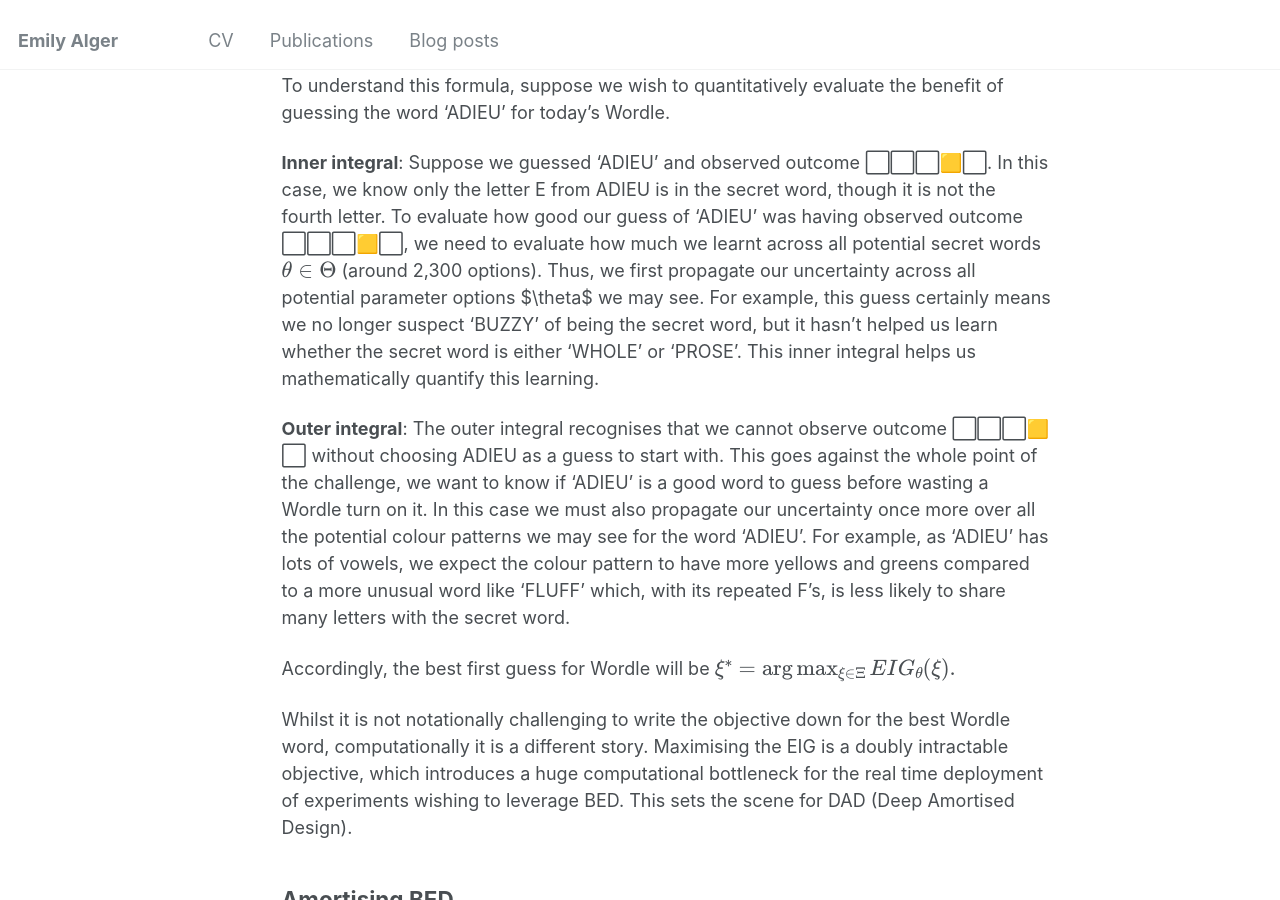
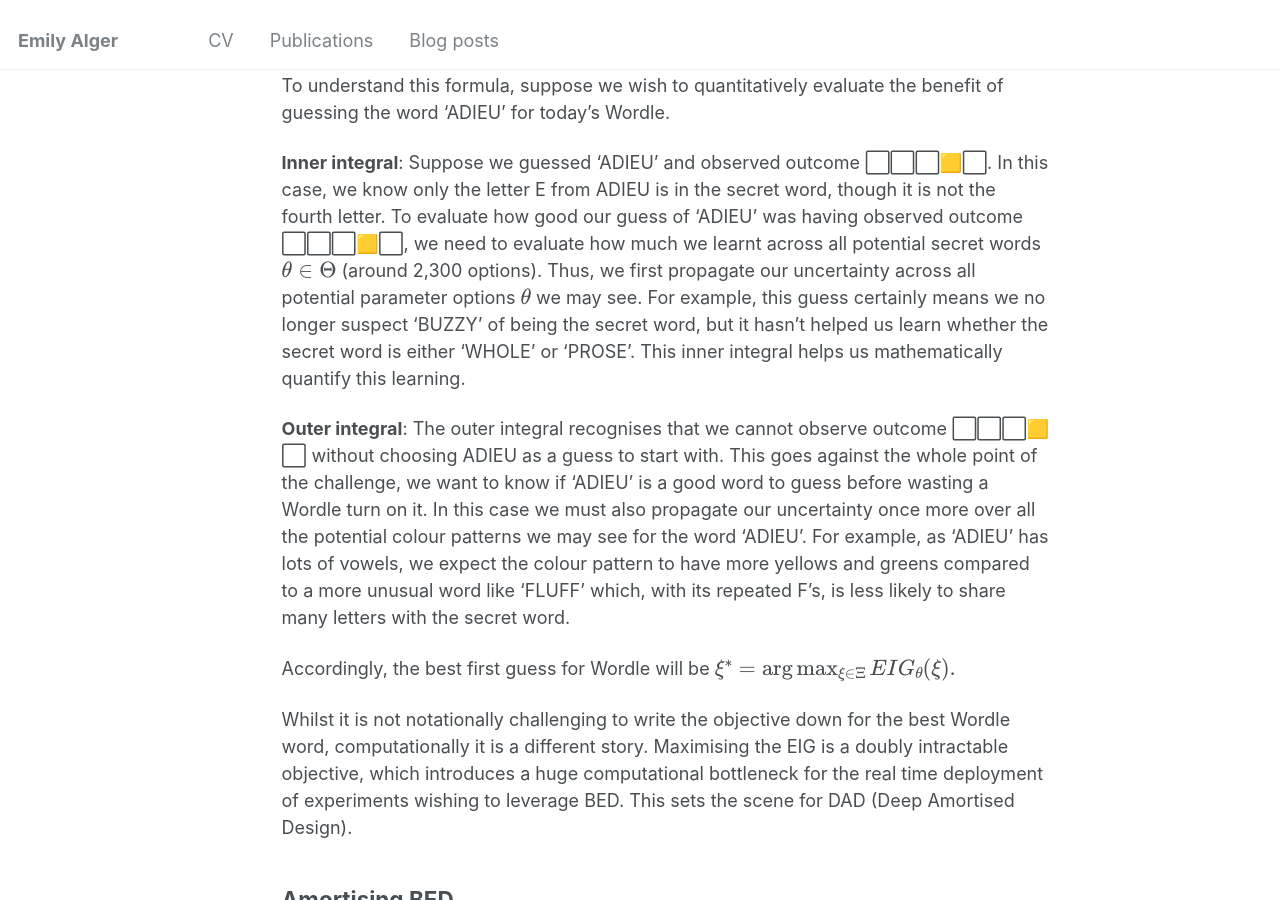
Before and after one commit to alemily100/alemily100.github.io, a Jekyll site: the page built from _posts/2026-07-10-an-introduction-to-deep-adaptive-design-dad.md, in a window 1280 px wide and 900 px high, scrolled down 1181 px. Built offline with Jekyll 4.4.1, drawn with Linux system fonts in a browser that asks for light colours.

```diff
--- a/_posts/2026-07-10-an-introduction-to-deep-adaptive-design-dad.md
+++ b/_posts/2026-07-10-an-introduction-to-deep-adaptive-design-dad.md
@@ -26,7 +26,7 @@ $$
 To understand this formula, suppose we wish to quantitatively evaluate the benefit of guessing the word 'ADIEU' for today's Wordle.
 
 **Inner integral**:
-Suppose we guessed 'ADIEU' and observed outcome ⬜⬜⬜🟨⬜. In this case, we know only the letter E from ADIEU is in the secret word, though it is not the fourth letter. To evaluate how good our guess of 'ADIEU' was having observed outcome ⬜⬜⬜🟨⬜, we need to evaluate how much we learnt across all potential secret words $$\theta \in \Theta$$ (around 2,300 options). Thus, we first propagate our uncertainty across all potential parameter options $\theta$ we may see. For example, this guess certainly means we no longer suspect 'BUZZY' of being the secret word, but it hasn't helped us learn whether the secret word is either 'WHOLE' or 'PROSE'. This inner integral helps us mathematically quantify this learning.
+Suppose we guessed 'ADIEU' and observed outcome ⬜⬜⬜🟨⬜. In this case, we know only the letter E from ADIEU is in the secret word, though it is not the fourth letter. To evaluate how good our guess of 'ADIEU' was having observed outcome ⬜⬜⬜🟨⬜, we need to evaluate how much we learnt across all potential secret words $$\theta \in \Theta$$ (around 2,300 options). Thus, we first propagate our uncertainty across all potential parameter options $$\theta$$ we may see. For example, this guess certainly means we no longer suspect 'BUZZY' of being the secret word, but it hasn't helped us learn whether the secret word is either 'WHOLE' or 'PROSE'. This inner integral helps us mathematically quantify this learning.
 
 **Outer integral**:
 The outer integral recognises that we cannot observe outcome ⬜⬜⬜🟨⬜ without choosing ADIEU as a guess to start with. This goes against the whole point of the challenge, we want to know if 'ADIEU' is a good word to guess before wasting a Wordle turn on it. In this case we must also propagate our uncertainty once more over all the potential colour patterns we may see for the word 'ADIEU'. For example, as 'ADIEU' has lots of vowels, we expect the colour pattern to have more yellows and greens compared to a more unusual word like 'FLUFF' which, with its repeated F's, is less likely to share many letters with the secret word.
```
